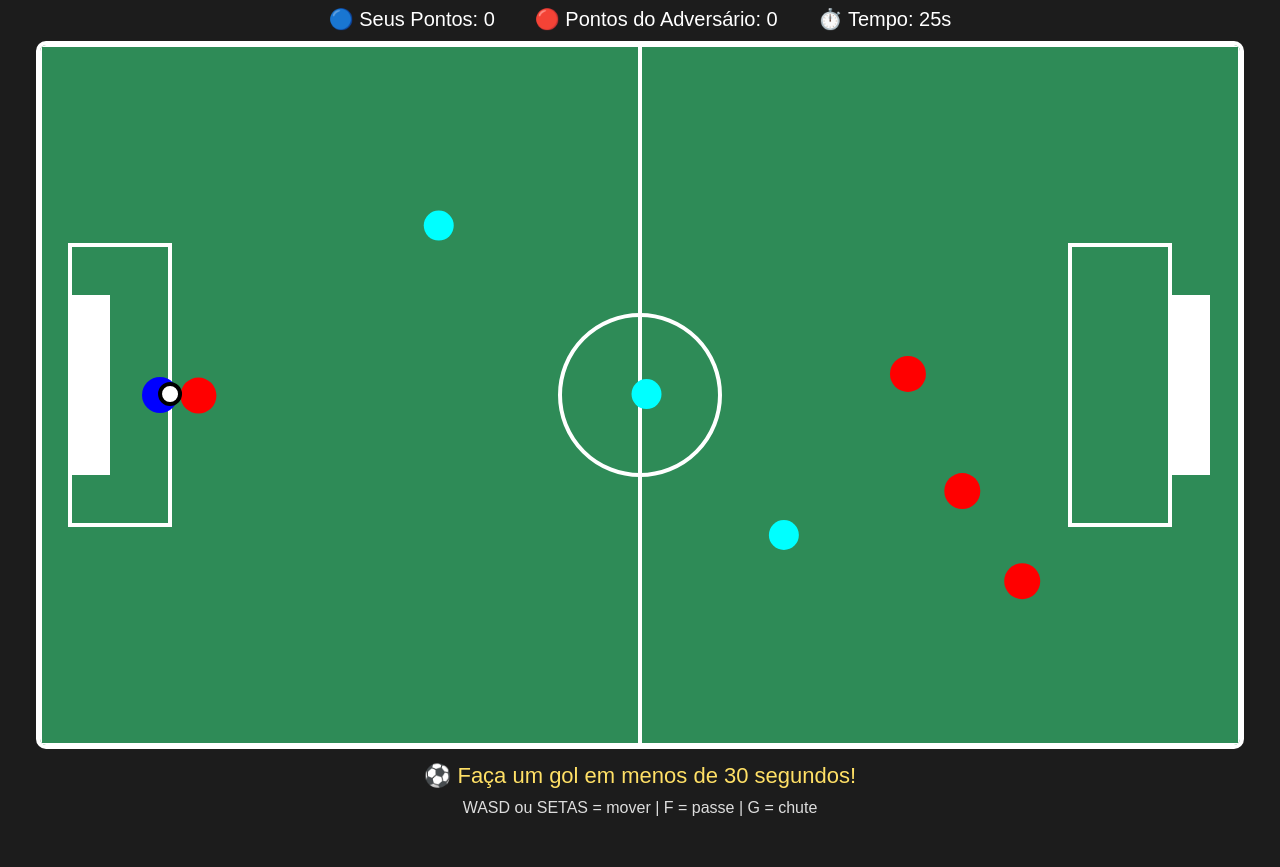
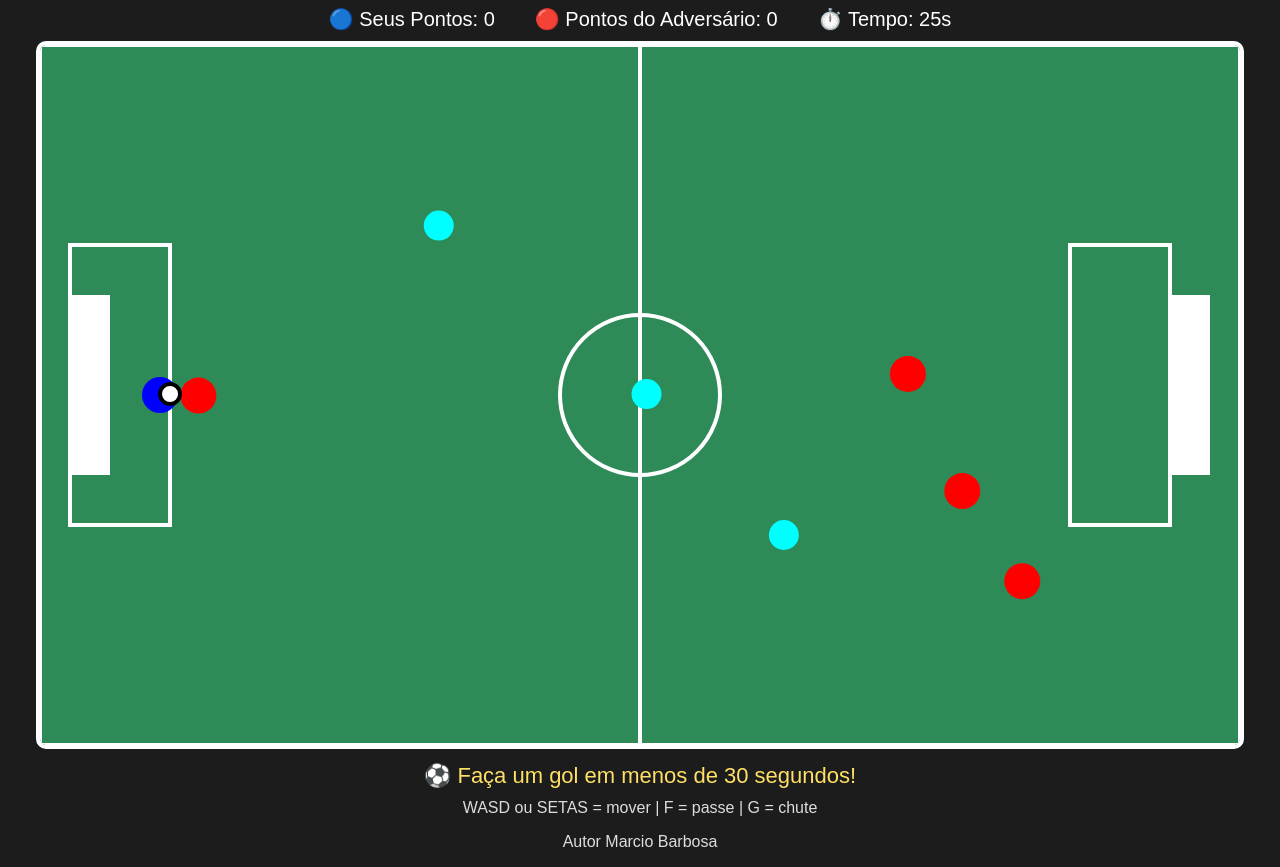
Before and after one commit to tecnoblade93/football, a plain HTML site: page index.html in a window 1280 px wide. Shown: the part 51-918 px from the top of the page. Before the commit the page ends 868 px from the top, so only its background shows below. Drawn offline with Linux system fonts and the light colour scheme.

Commit message:
Update index.html

```diff
--- a/index.html
+++ b/index.html
@@ -61,6 +61,7 @@ canvas {
 
 <div id="controls">
   WASD ou SETAS = mover | F = passe | G = chute
+  <p>Autor Marcio Barbosa</p>
 </div>
 
 <script>
```
